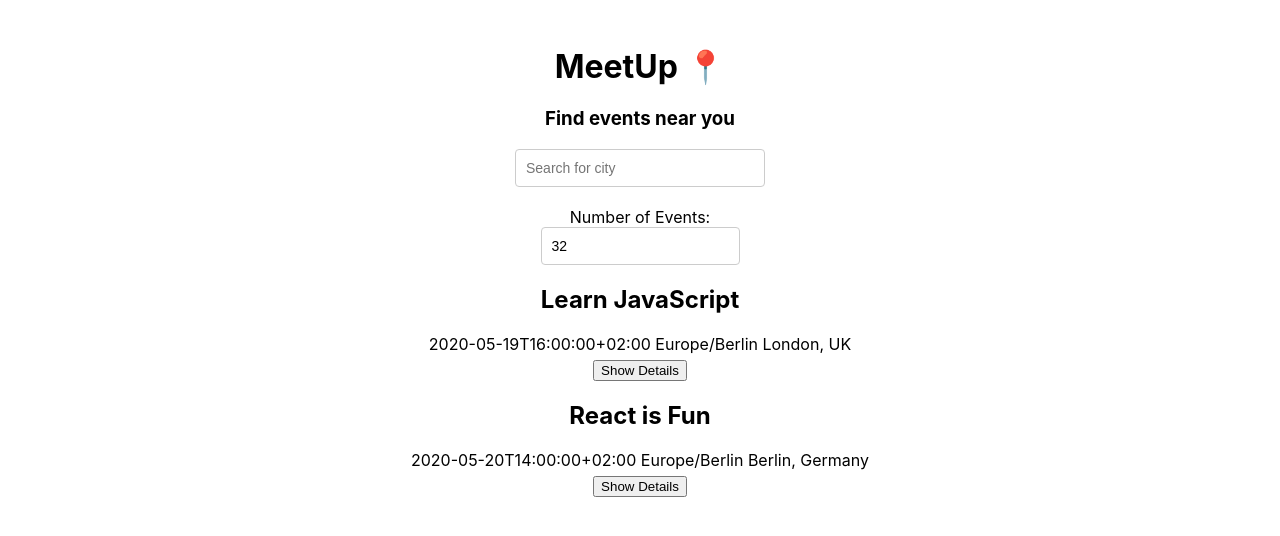
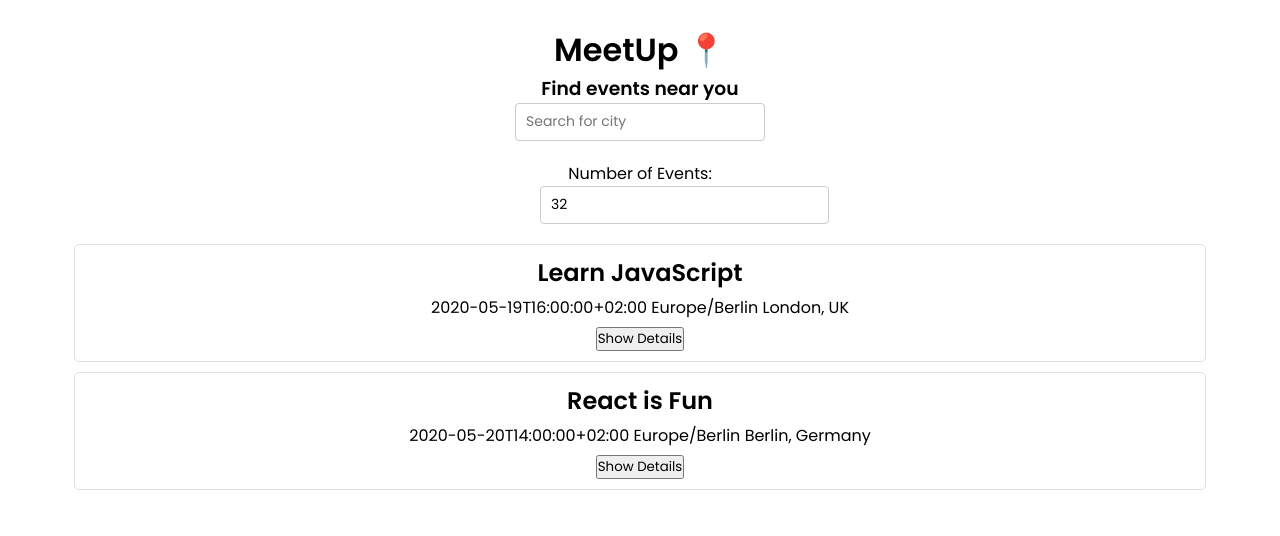
Before and after one commit to Mejiabrayan/MeetUp-App, a React (Create React App) app: page / in a window 1280 px wide. Shown: the top 536 px of the page. Built offline with nearby package versions, Linux system fonts and the light colour scheme.

Commit message:
updated Event border style

```diff
--- a/src/App.css
+++ b/src/App.css
@@ -1,4 +1,11 @@
-@import url(https://fonts.googleapis.com/css?family=Roboto:500);
+@import url('https://fonts.googleapis.com/css2?family=Poppins:wght@400;600&display=swap');
+
+* {
+  margin: 0;
+  padding: 0;
+  box-sizing: border-box;
+  font-family: 'Poppins', sans-serif;
+}
 .App {
   text-align: center;
   padding: 2% 5%;
@@ -24,8 +31,8 @@ p {
   display: block;
 }
 
-input[type="text"],
-input[type="number"] {
+input[type='text'],
+input[type='number'] {
   padding: 8px 6px 8px 10px;
   border-radius: 4px;
   outline: none;
@@ -125,7 +132,7 @@ input[type="number"] {
   grid-template-columns: 1fr 1fr 1fr;
   grid-gap: 20px;
   padding: 20px;
-  font-family: sans-serif;
+  font-family: 'Poppins', sans-serif;
 }
 
 .Alert {
@@ -195,10 +202,16 @@ input[type="number"] {
   color: #fff;
   font-size: 14px;
   letter-spacing: 0.2px;
-  font-family: "Roboto";
+  font-family: 'Poppins', sans-serif;
 }
 
+.Event {
+  border: rgba(133, 133, 133, 0.25) solid 1px;
+  border-radius: 5px;
+  padding: 10px;
+  margin: 10px;
 
+}
 
 @media only screen and (min-width: 992px) {
   .data-vis-wrapper {
```
